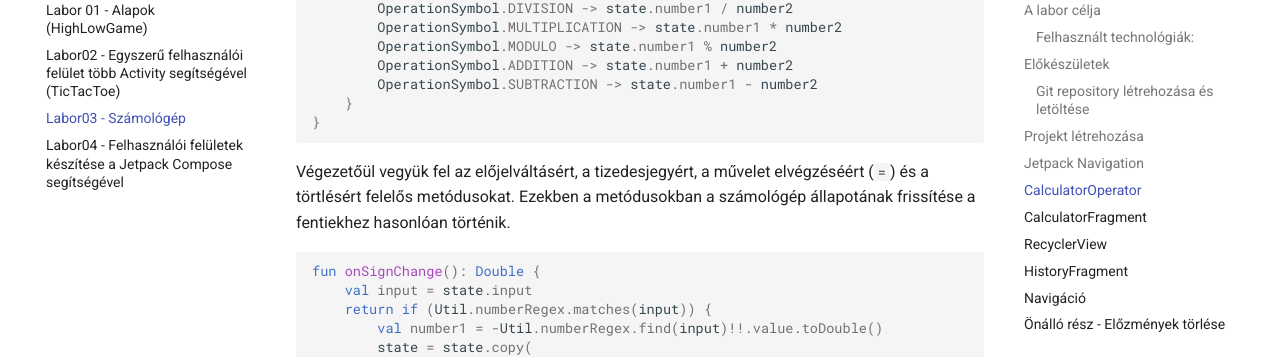
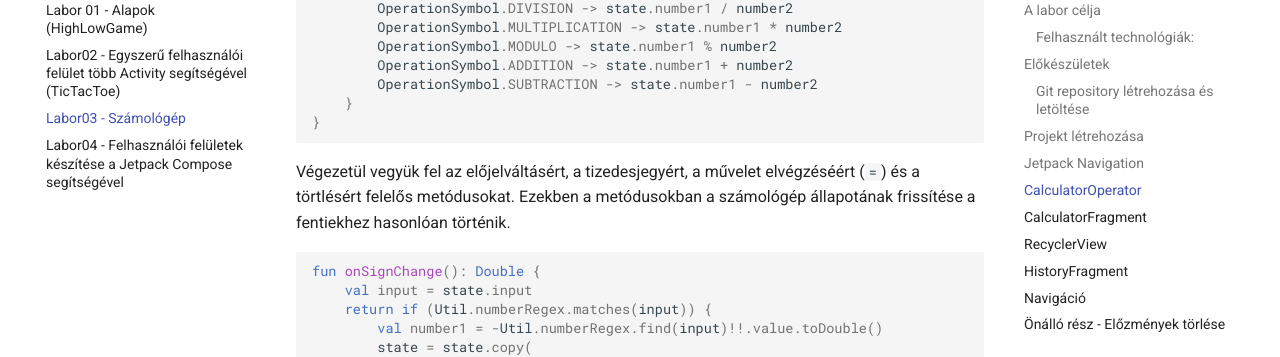
Before and after one commit to VIAUAV21/laborok, an MkDocs documentation site: the page built from docs/laborok/calculator/index.md, in a window 1280 px wide and 900 px high, scrolled down 11254 px. Shown: the part 98-455 px from the top of the window. Built offline with MkDocs 1.6.1 and Material for MkDocs 9.7.7, drawn with Linux system fonts in a browser that asks for light colours; comment, search, counter and statistics services are not loaded; some of the changed text lies outside the part shown.

Commit message:
Update index.md
Fix typo

````diff
--- a/docs/laborok/calculator/index.md
+++ b/docs/laborok/calculator/index.md
@@ -350,7 +350,7 @@
 }
 ```
 
-Végezetőül vegyük fel az előjelváltásért, a tizedesjegyért, a művelet elvégzéséért (`=`) és a törtlésért felelős metódusokat. Ezekben a metódusokban a számológép állapotának frissítése a fentiekhez hasonlóan történik.
+Végezetül vegyük fel az előjelváltásért, a tizedesjegyért, a művelet elvégzéséért (`=`) és a törtlésért felelős metódusokat. Ezekben a metódusokban a számológép állapotának frissítése a fentiekhez hasonlóan történik.
 
 ```kotlin
 fun onSignChange(): Double {
@@ -817,7 +817,7 @@
 
 > A [`with`](https://kotlinlang.org/docs/scope-functions.html#with) egy olyan `scope` függvény, aminek segítségével azt tudjuk kifejezni, hogy: *ezzel az objektummal csináld a következőt*. Így sok esetben kicsit átláthatóbbá lehet tenni a kódot, mivel a `context`-ként megadott `binding` objektumra `this`-ként hivatkozhatunk. Vannak más `scope` függvények is különböző felhasználási esetekre. Róluk [ezen](https://kotlinlang.org/docs/scope-functions.html) a linken lehet olvasni.
 
-Végezetőül hívjuk meg ezt az `initButtons()` metódust az `onViewCreated()`-ben.
+Végezetül hívjuk meg ezt az `initButtons()` metódust az `onViewCreated()`-ben.
 
 ```kotlin
  override fun onViewCreated(view: View, savedInstanceState: Bundle?) {
@@ -1172,7 +1172,7 @@
 }
 ```
 
-Végezetőül implementáljuk a `HistoryFragment` `onClick()` metódusát.
+Végezetül implementáljuk a `HistoryFragment` `onClick()` metódusát.
 
 ```kotlin
 override fun onClick(loadedData: String) {
````
